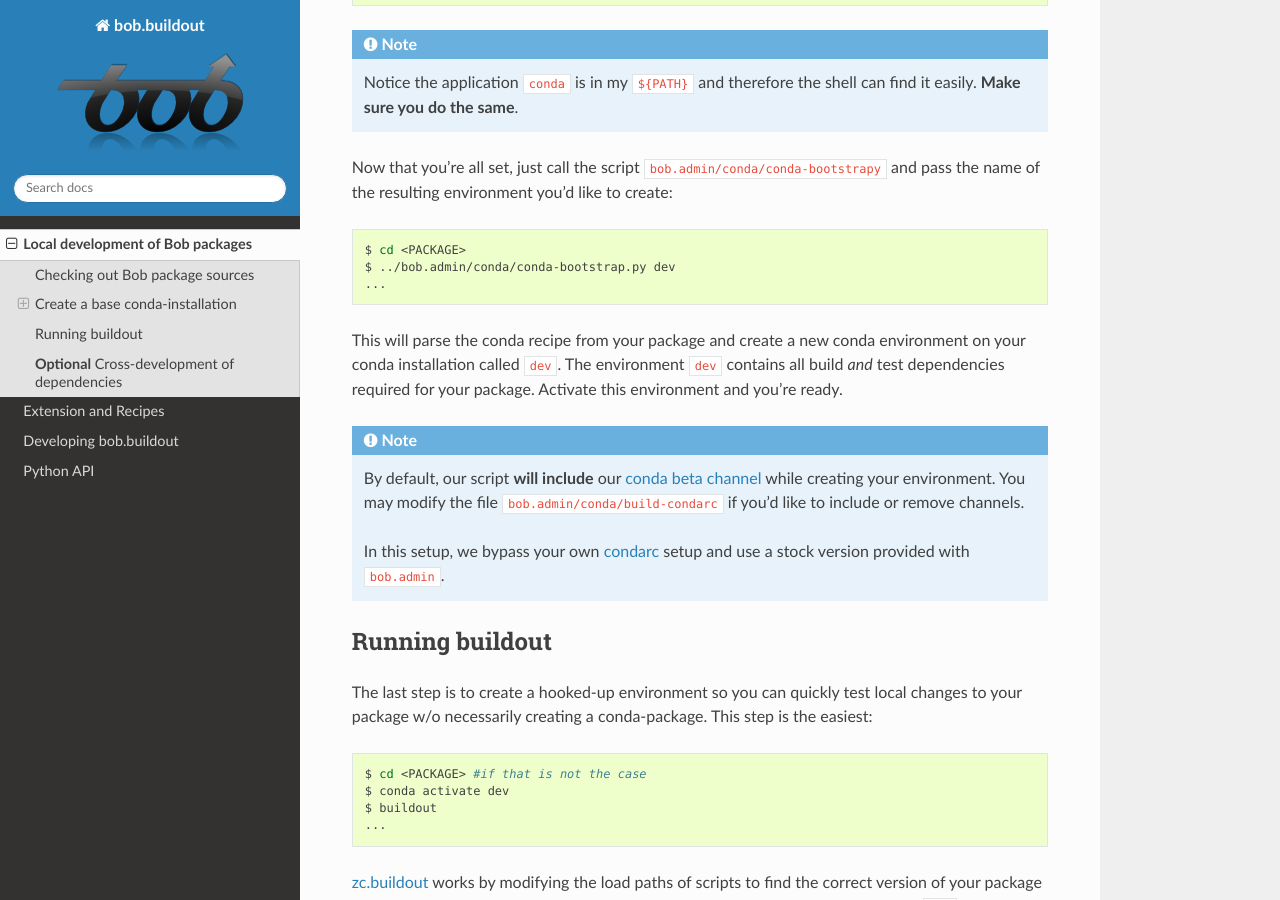
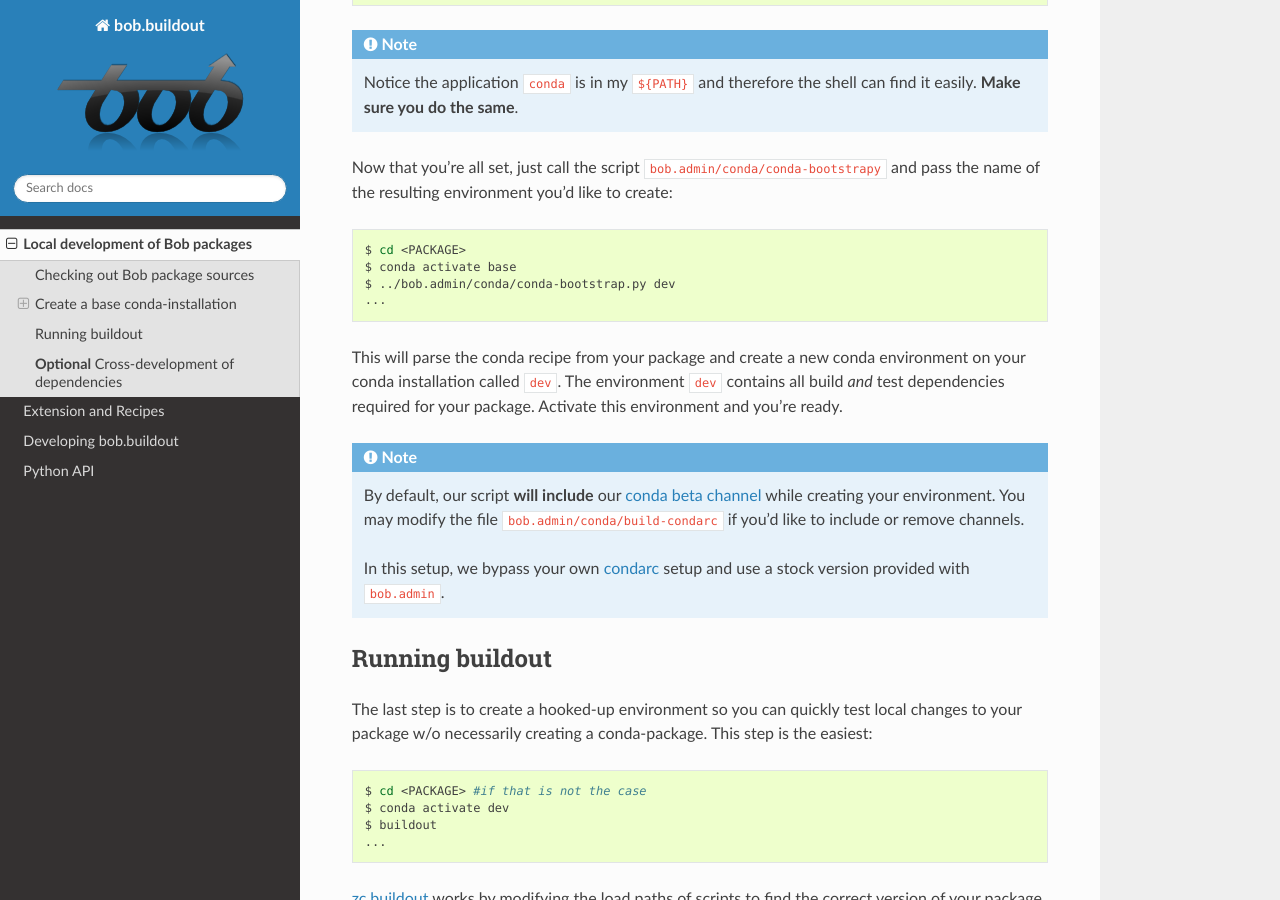
Before and after one commit to bioidiap/bob.buildout, a Sphinx documentation site: the page built from doc/guide.rst, in a window 1280 px wide and 900 px high, scrolled down 2272 px. Built offline with Sphinx 7.4.7 and the Read the Docs theme 2.0.0, drawn with Linux system fonts in a browser that asks for light colours.

Commit message:
Update guide.rst, mentioned explicitly to activate the base environment before running the conda-bootstrap.py

```diff
--- a/doc/guide.rst
+++ b/doc/guide.rst
@@ -142,6 +142,7 @@ environment you'd like to create:
 .. code-block:: sh
 
    $ cd <PACKAGE>
+   $ conda activate base
    $ ../bob.admin/conda/conda-bootstrap.py dev
    ...
 
```
